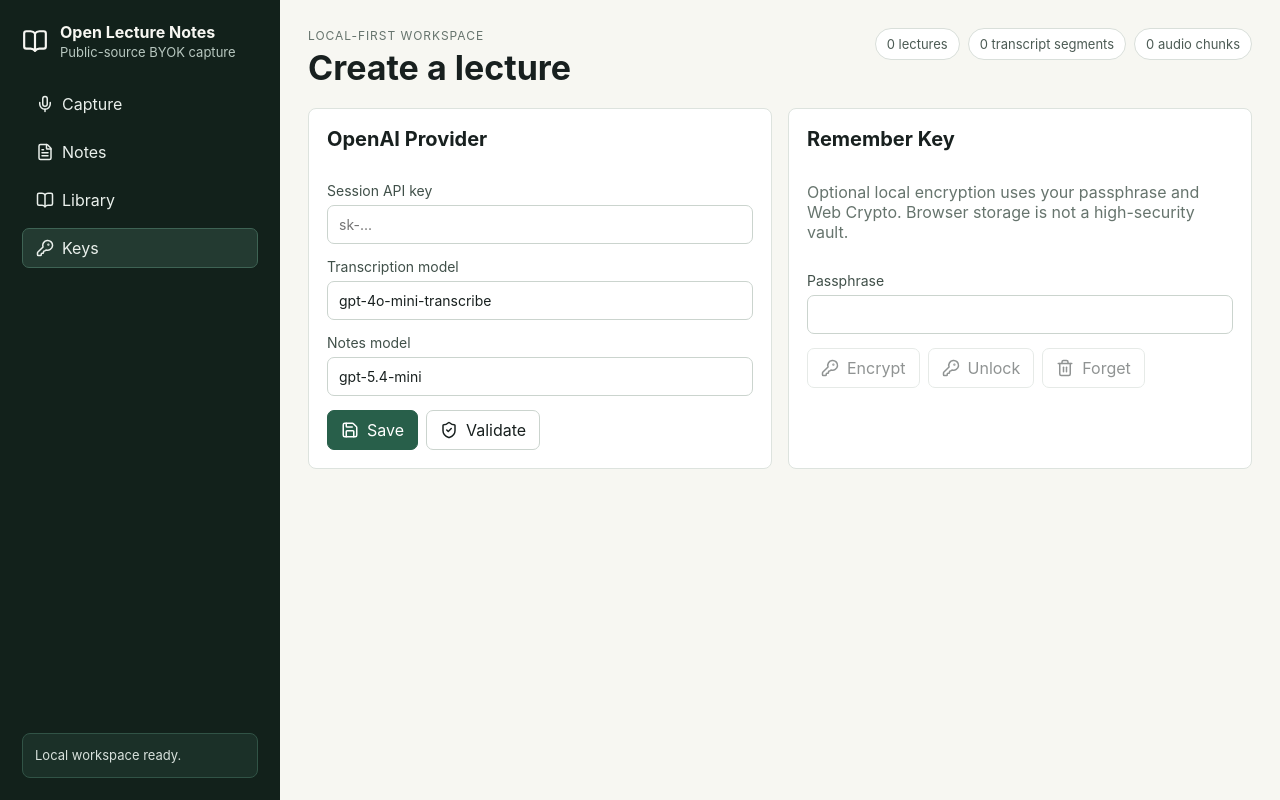
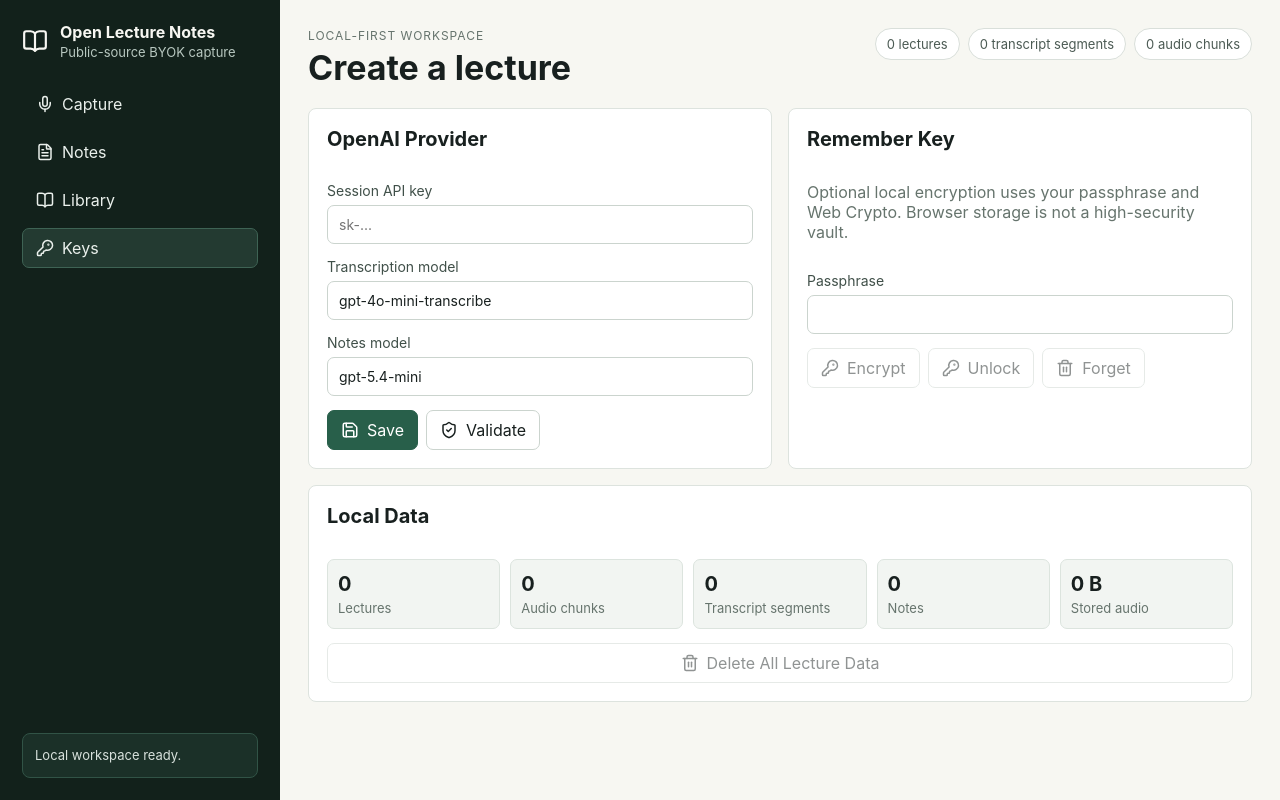
Before and after one commit to Chrissyuh/lecture-notes-byok, a React (Vite) app: page / in a window 1280 px wide. Both pictures are taken after a click on the button "Keys". Built offline with nearby package versions, Linux system fonts and the light colour scheme.

Commit message:
Add local data management controls

```diff
--- a/src/App.css
+++ b/src/App.css
@@ -125,6 +125,30 @@
   background: #ffffff;
   color: #4c5b54;
   font-size: 13px;
+}
+
+.stat-grid {
+  display: grid;
+  grid-template-columns: repeat(5, minmax(120px, 1fr));
+  gap: 10px;
+}
+
+.stat-grid span {
+  min-height: 70px;
+  display: grid;
+  align-content: center;
+  gap: 4px;
+  border: 1px solid #dce4de;
+  border-radius: 7px;
+  background: #f2f5f2;
+  color: #66746d;
+  padding: 10px;
+  font-size: 13px;
+}
+
+.stat-grid strong {
+  color: #18201f;
+  font-size: 20px;
 }
 
 .grid {
@@ -305,4 +329,8 @@
     grid-template-columns: 1fr;
     display: grid;
   }
+
+  .stat-grid {
+    grid-template-columns: repeat(2, minmax(0, 1fr));
+  }
 }
--- a/src/App.tsx
+++ b/src/App.tsx
@@ -18,7 +18,14 @@
 import { buildImportedAudioChunks, chunkLimitLabel } from './audioChunks'
 import { prepareLectureBackupImport } from './backups'
 import { decryptSecret, encryptSecret } from './cryptoBox'
-import { db, deleteLectureCascade, ensureBootstrapData } from './db'
+import {
+  db,
+  deleteAllLectureData,
+  deleteLectureCascade,
+  ensureBootstrapData,
+  getLocalDataStats,
+  type LocalDataStats,
+} from './db'
 import {
   DEFAULT_PROVIDER,
   newId,
@@ -56,6 +63,12 @@
   return value.toLowerCase().replace(/[^a-z0-9]+/g, '-').replace(/(^-|-$)/g, '') || 'lecture'
 }
 
+function bytesLabel(bytes: number) {
+  if (bytes < 1024) return `${bytes} B`
+  if (bytes < 1024 * 1024) return `${Math.ceil(bytes / 1024)} KB`
+  return `${(bytes / 1024 / 1024).toFixed(1)} MB`
+}
+
 function App() {
   const recorderRef = useRef<MediaRecorder | null>(null)
   const streamRef = useRef<MediaStream | null>(null)
@@ -79,6 +92,13 @@
   const [importingBackup, setImportingBackup] = useState(false)
   const [segmentDrafts, setSegmentDrafts] = useState<Record<string, string>>({})
   const [noteDraft, setNoteDraft] = useState<EditableNoteDraft>()
+  const [localStats, setLocalStats] = useState<LocalDataStats>({
+    lectures: 0,
+    audioChunks: 0,
+    transcriptSegments: 0,
+    notes: 0,
+    audioBytes: 0,
+  })
 
   useEffect(() => {
     void ensureBootstrapData().then(() => setReady(true))
@@ -115,6 +135,7 @@
     setLectures(await db.lectures.orderBy('updatedAt').reverse().toArray())
     const nextProvider = await db.providers.get('openai')
     if (nextProvider) setProvider(nextProvider)
+    setLocalStats(await getLocalDataStats())
   }
 
   async function refreshLectureData(lectureId: string) {
@@ -501,6 +522,19 @@
     setStatus('Lecture deleted from local storage.')
   }
 
+  async function removeAllLectureData() {
+    if (!window.confirm('Delete all local lectures, audio chunks, transcripts, and generated notes on this device?')) return
+    await deleteAllLectureData()
+    setSelectedLectureId(undefined)
+    setChunks([])
+    setSegments([])
+    setNotes([])
+    setSegmentDrafts({})
+    setNoteDraft(undefined)
+    await refreshLists()
+    setStatus('All local lecture data was deleted from this browser.')
+  }
+
   if (!ready) return <main className="boot">Preparing local database...</main>
 
   return (
@@ -827,6 +861,36 @@
                 </button>
               </div>
             </section>
+
+            <section className="panel wide">
+              <h2>Local Data</h2>
+              <div className="stat-grid">
+                <span>
+                  <strong>{localStats.lectures}</strong>
+                  Lectures
+                </span>
+                <span>
+                  <strong>{localStats.audioChunks}</strong>
+                  Audio chunks
+                </span>
+                <span>
+                  <strong>{localStats.transcriptSegments}</strong>
+                  Transcript segments
+                </span>
+                <span>
+                  <strong>{localStats.notes}</strong>
+                  Notes
+                </span>
+                <span>
+                  <strong>{bytesLabel(localStats.audioBytes)}</strong>
+                  Stored audio
+                </span>
+              </div>
+              <button disabled={localStats.lectures === 0} onClick={removeAllLectureData}>
+                <Trash2 size={18} />
+                Delete All Lecture Data
+              </button>
+            </section>
           </div>
         )}
       </section>
--- a/src/db.ts
+++ b/src/db.ts
@@ -36,6 +36,14 @@
 
 export const db = new LectureNotesDb()
 
+export interface LocalDataStats {
+  lectures: number
+  audioChunks: number
+  transcriptSegments: number
+  notes: number
+  audioBytes: number
+}
+
 export async function ensureBootstrapData() {
   const now = new Date().toISOString()
   const settings = await db.settings.get('settings')
@@ -68,3 +76,27 @@
     await db.notes.where('lectureId').equals(lectureId).delete()
   })
 }
+
+export async function getLocalDataStats(): Promise<LocalDataStats> {
+  const [lectures, audioChunks, transcriptSegments, notes, chunks] = await Promise.all([
+    db.lectures.count(),
+    db.chunks.count(),
+    db.segments.count(),
+    db.notes.count(),
+    db.chunks.toArray(),
+  ])
+
+  return {
+    lectures,
+    audioChunks,
+    transcriptSegments,
+    notes,
+    audioBytes: chunks.reduce((total, chunk) => total + (chunk.sizeBytes || chunk.blob.size || 0), 0),
+  }
+}
+
+export async function deleteAllLectureData() {
+  await db.transaction('rw', db.lectures, db.chunks, db.segments, db.notes, async () => {
+    await Promise.all([db.lectures.clear(), db.chunks.clear(), db.segments.clear(), db.notes.clear()])
+  })
+}
```
Also changed, not shown: 2 other files (tests, documents, lock files or other folders).
